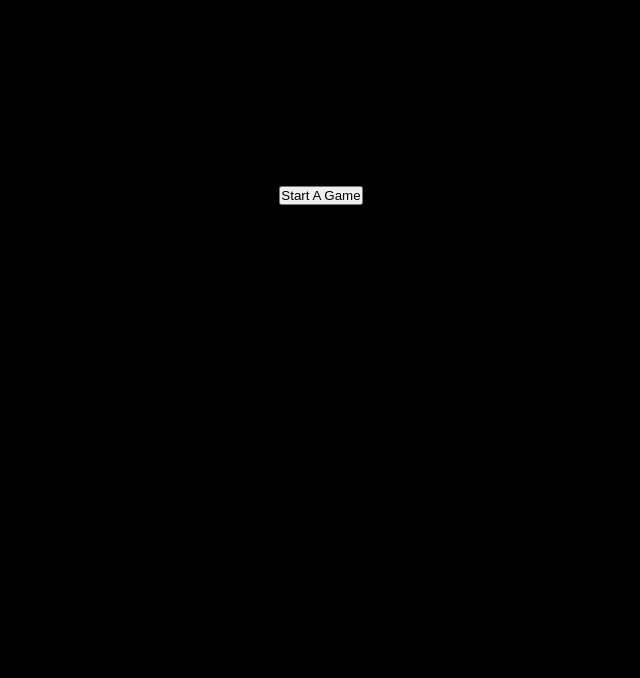
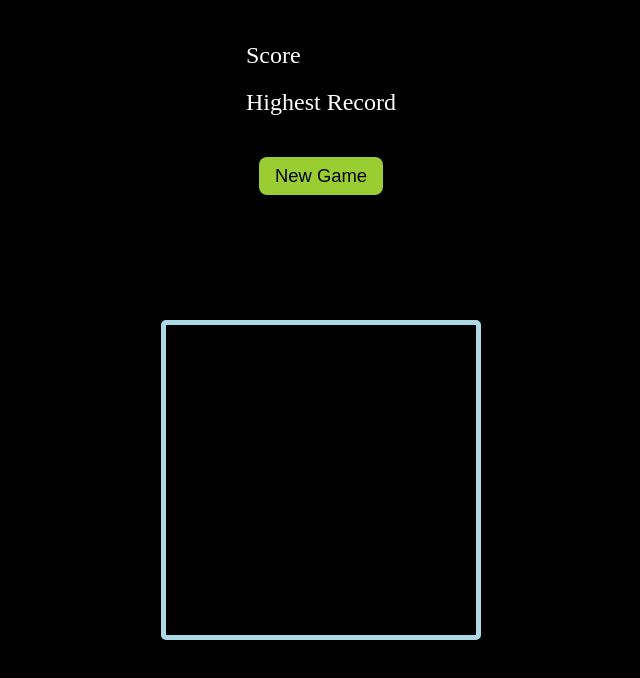
Before and after one commit to Russelllin7789/greedy-snake, a plain HTML site: page index.html in a window 1280 px wide. Shown: the whole page, without its empty margins (319-959 px from the left). Drawn offline with Linux system fonts and the light colour scheme.

Commit message:
fulfill basic CSS styles

```diff
--- a/index.html
+++ b/index.html
@@ -9,9 +9,13 @@
   </head>
   <body>
     <canvas id="canvas"></canvas>
-    <p id="score">Score</p>
-    <p id="record">Highest Record</p>
-    <button type="button" onclick="location.reload()">Start A Game</button>
+    <section class="score-section">
+      <p id="score">Score</p>
+      <p id="record">Highest Record</p>
+    </section>
+    <button id="start" type="button" onclick="location.reload()">
+      New Game
+    </button>
     <script src="./app.js"></script>
   </body>
 </html>
--- a/style.css
+++ b/style.css
@@ -10,3 +10,43 @@ body {
   flex-direction: column;
   align-items: center;
 }
+
+#canvas {
+  border: 5px solid lightblue;
+  border-radius: 5px;
+  position: absolute;
+  top: 60%;
+  left: 50%;
+  transform: translate(-50%, -50%);
+  width: 320px;
+  height: 320px;
+}
+
+.score-section {
+  display: flex;
+  flex-direction: column;
+  align-items: flex-start;
+  margin: 1rem 0.1rem;
+}
+
+#score {
+  margin-top: 1rem;
+}
+
+#score,
+#record {
+  color: white;
+  font-size: 1.5rem;
+  padding: 10px;
+}
+
+#start {
+  padding: 0.5rem 1rem;
+  background-color: yellowgreen;
+  font-size: 1.15rem;
+  display: block;
+  margin-top: 15px;
+  border-radius: 8px;
+  border: none;
+  cursor: pointer;
+}
```
